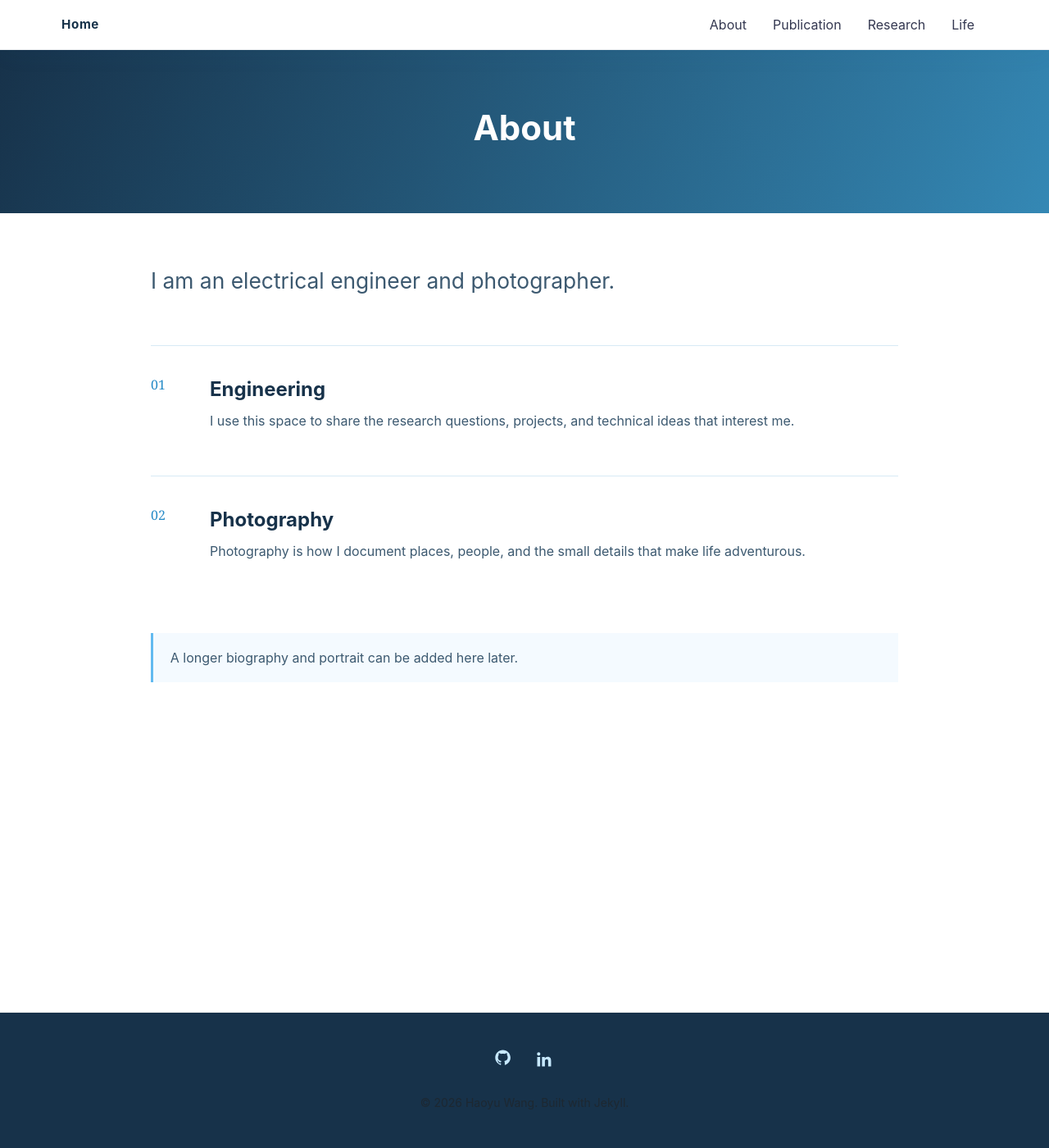
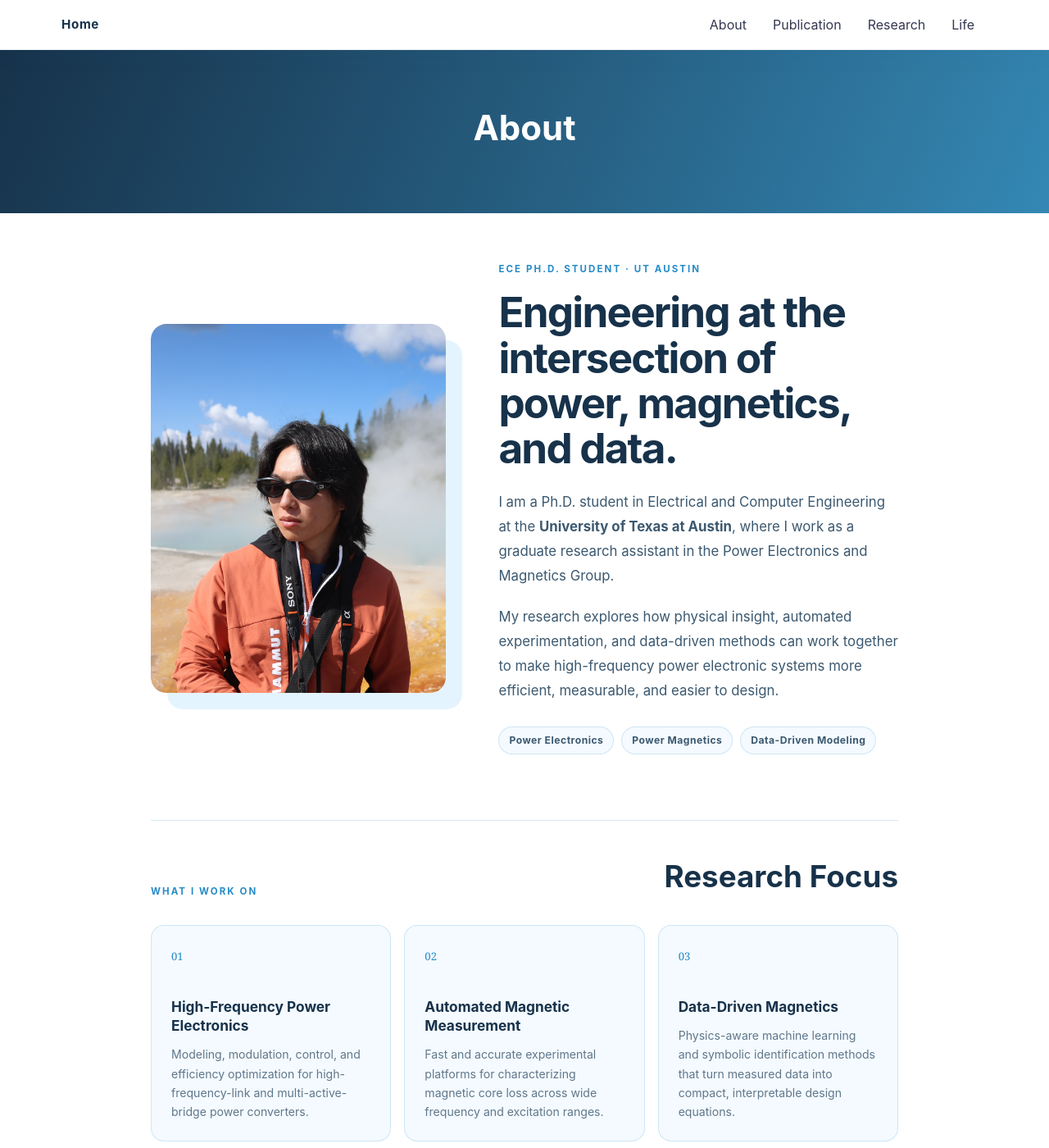
Before and after one commit to Aaron-H-Wang/aaron-h-wang.github.io, a Jekyll site: the page built from about.md, in a window 1280 px wide and 1400 px high. Shown: the whole window at 82% size. Built offline with Jekyll 4.4.1, drawn with Linux system fonts in a browser that asks for light colours; some of the changed text lies outside the part shown.

Commit message:
Build personal About page with portrait and CV

```diff
--- a/about.md
+++ b/about.md
@@ -2,25 +2,75 @@
 layout: page
 title: About
 permalink: /about/
-description: About Haoyu Wang, an electrical engineer and photographer.
+description: About Haoyu Wang, an ECE Ph.D. student at the University of Texas at Austin working in power electronics and magnetics.
 ---
 
-<p class="page-lead">I am an electrical engineer and photographer.</p>
+<section class="about-profile">
+  <figure class="about-portrait">
+    <img src="{{ '/assets/img/profile/haoyu-wang.jpg' | relative_url }}" alt="Haoyu Wang outdoors with a camera in a geothermal landscape">
+  </figure>
 
-<div class="content-section">
-  <span class="content-section__number">01</span>
+  <div class="about-profile__copy">
+    <p class="section-kicker">ECE PH.D. STUDENT · UT AUSTIN</p>
+    <h2>Engineering at the intersection of power, magnetics, and data.</h2>
+    <p>I am a Ph.D. student in Electrical and Computer Engineering at the <strong>University of Texas at Austin</strong>, where I work as a graduate research assistant in the Power Electronics and Magnetics Group.</p>
+    <p>My research explores how physical insight, automated experimentation, and data-driven methods can work together to make high-frequency power electronic systems more efficient, measurable, and easier to design.</p>
+    <div class="about-topics" aria-label="Research areas">
+      <span>Power Electronics</span>
+      <span>Power Magnetics</span>
+      <span>Data-Driven Modeling</span>
+    </div>
+  </div>
+</section>
+
+<section class="about-section" aria-labelledby="research-focus">
+  <div class="about-section__heading">
+    <p class="section-kicker">WHAT I WORK ON</p>
+    <h2 id="research-focus">Research Focus</h2>
+  </div>
+
+  <div class="about-focus-grid">
+    <article class="about-focus-card">
+      <span>01</span>
+      <h3>High-Frequency Power Electronics</h3>
+      <p>Modeling, modulation, control, and efficiency optimization for high-frequency-link and multi-active-bridge power converters.</p>
+    </article>
+    <article class="about-focus-card">
+      <span>02</span>
+      <h3>Automated Magnetic Measurement</h3>
+      <p>Fast and accurate experimental platforms for characterizing magnetic core loss across wide frequency and excitation ranges.</p>
+    </article>
+    <article class="about-focus-card">
+      <span>03</span>
+      <h3>Data-Driven Magnetics</h3>
+      <p>Physics-aware machine learning and symbolic identification methods that turn measured data into compact, interpretable design equations.</p>
+    </article>
+  </div>
+</section>
+
+<section class="about-section about-life" aria-labelledby="beyond-lab">
+  <div class="about-section__heading">
+    <p class="section-kicker">BEYOND THE LAB</p>
+    <h2 id="beyond-lab">Curiosity in Motion</h2>
+  </div>
+  <div class="about-life__content">
+    <p>Outside research, I enjoy exploring both landscapes and physical limits. Mountaineering, rock climbing, running, calisthenics, and powerlifting keep me moving; photography gives me a reason to slow down and notice the places, light, and details encountered along the way.</p>
+    <div class="about-interests" aria-label="Personal interests">
+      <span>Mountaineering</span>
+      <span>Photography</span>
+      <span>Rock Climbing</span>
+      <span>Running</span>
+      <span>Calisthenics</span>
+      <span>Powerlifting</span>
+    </div>
+  </div>
+</section>
+
+<section class="about-cv" aria-labelledby="curriculum-vitae">
   <div>
-    <h2>Engineering</h2>
-    <p>I use this space to share the research questions, projects, and technical ideas that interest me.</p>
+    <p class="section-kicker">BACKGROUND &amp; EXPERIENCE</p>
+    <h2 id="curriculum-vitae">Curriculum Vitae</h2>
+    <p>For a detailed record of my education, research experience, publications, honors, and professional activities, please see my full CV.</p>
   </div>
-</div>
-
-<div class="content-section">
-  <span class="content-section__number">02</span>
-  <div>
-    <h2>Photography</h2>
-    <p>Photography is how I document places, people, and the small details that make life adventurous.</p>
-  </div>
-</div>
-
-<div class="page-note">A longer biography and portrait can be added here later.</div>
+  <a class="btn" href="{{ '/assets/files/Haoyu_Wang_CV.pdf' | relative_url }}" target="_blank" rel="noopener">View CV (PDF)</a>
+</section>
--- a/assets/css/personal.css
+++ b/assets/css/personal.css
@@ -170,6 +170,62 @@ a { color: var(--sky-600); }
 .scholar-link { background: var(--sky-50); border: 1px solid var(--line); border-radius: 1rem; padding: 1.5rem; }
 .scholar-link .section-kicker { margin-bottom: 0.8rem; }
 
+.about-profile {
+  align-items: center;
+  display: grid;
+  gap: clamp(2rem, 5vw, 4rem);
+  grid-template-columns: minmax(15rem, 0.85fr) minmax(0, 1.15fr);
+  margin-bottom: 5rem;
+}
+.about-portrait {
+  aspect-ratio: 4 / 5;
+  border-radius: 1.2rem;
+  box-shadow: 1.25rem 1.25rem 0 var(--sky-100);
+  overflow: hidden;
+}
+.about-portrait img { height: 100%; object-fit: cover; object-position: 50% 48%; width: 100%; }
+.about-profile__copy .section-kicker { margin-bottom: 1rem; }
+.about-profile__copy h2 { font-size: clamp(2rem, 4vw, 3.35rem); letter-spacing: -0.035em; line-height: 1.08; margin-bottom: 1.5rem; }
+.about-profile__copy p:not(.section-kicker) { font-size: 1.05rem; line-height: 1.78; }
+.about-topics, .about-interests { display: flex; flex-wrap: wrap; gap: 0.55rem; }
+.about-topics { margin-top: 1.75rem; }
+.about-topics span, .about-interests span {
+  background: var(--sky-50);
+  border: 1px solid var(--line);
+  border-radius: 999px;
+  color: var(--ink-700);
+  font-size: 0.76rem;
+  font-weight: 700;
+  letter-spacing: 0.04em;
+  padding: 0.45rem 0.75rem;
+}
+.about-section { border-top: 1px solid var(--line); margin-bottom: 4.5rem; padding-top: 2.5rem; }
+.about-section__heading { align-items: end; display: flex; justify-content: space-between; margin-bottom: 2rem; }
+.about-section__heading .section-kicker { margin: 0; }
+.about-section__heading h2 { font-size: clamp(1.7rem, 3vw, 2.3rem); margin: 0; }
+.about-focus-grid { display: grid; gap: 1rem; grid-template-columns: repeat(3, minmax(0, 1fr)); }
+.about-focus-card { background: var(--sky-50); border: 1px solid var(--line); border-radius: 1rem; padding: 1.5rem; }
+.about-focus-card > span { color: var(--sky-600); font-family: Georgia, serif; font-size: 0.82rem; }
+.about-focus-card h3 { font-size: 1.08rem; line-height: 1.35; margin: 2.4rem 0 0.75rem; }
+.about-focus-card p { color: #60778b; font-size: 0.88rem; line-height: 1.65; margin: 0; }
+.about-life__content { display: grid; gap: 2rem; grid-template-columns: minmax(0, 1.35fr) minmax(14rem, 0.65fr); }
+.about-life__content > p { font-size: 1.08rem; line-height: 1.8; margin: 0; }
+.about-interests { align-content: flex-start; }
+.about-cv {
+  align-items: center;
+  background: linear-gradient(135deg, var(--ink-900), #245d7c);
+  border-radius: 1rem;
+  color: rgba(255,255,255,.82);
+  display: flex;
+  gap: 2rem;
+  justify-content: space-between;
+  padding: clamp(1.5rem, 4vw, 2.5rem);
+}
+.about-cv .section-kicker { color: var(--sky-200); margin-bottom: 0.55rem; }
+.about-cv h2 { color: #fff; margin: 0 0 0.55rem; }
+.about-cv p:not(.section-kicker) { line-height: 1.65; margin: 0; max-width: 38rem; }
+.about-cv .btn { background: #fff; border-color: #fff; color: var(--ink-900); flex: 0 0 auto; }
+
 @media (max-width: 47.99em) {
   .header__home { font-size: 0.9rem; }
   .personal-hero { min-height: 36rem; }
@@ -179,4 +235,9 @@ a { color: var(--sky-600); }
   .research-metrics { grid-template-columns: repeat(2, minmax(0, 1fr)); }
   .publication-list li { gap: 0.35rem 0.8rem; grid-template-columns: 2.5rem 1fr; }
   .publication-heading h2 { font-size: 1.65rem; }
+  .about-profile, .about-life__content { grid-template-columns: 1fr; }
+  .about-portrait { margin: 0 auto; max-width: 25rem; width: 100%; }
+  .about-focus-grid { grid-template-columns: 1fr; }
+  .about-section__heading { align-items: flex-start; flex-direction: column; gap: 0.35rem; }
+  .about-cv { align-items: flex-start; flex-direction: column; }
 }
```
Also changed, not shown: _posts/2026-08-11-learning-explicit-magnetic-core-loss-equations.md (+1 -2 lines), assets/img/profile/haoyu-wang.jpg (added), 1 other file.
